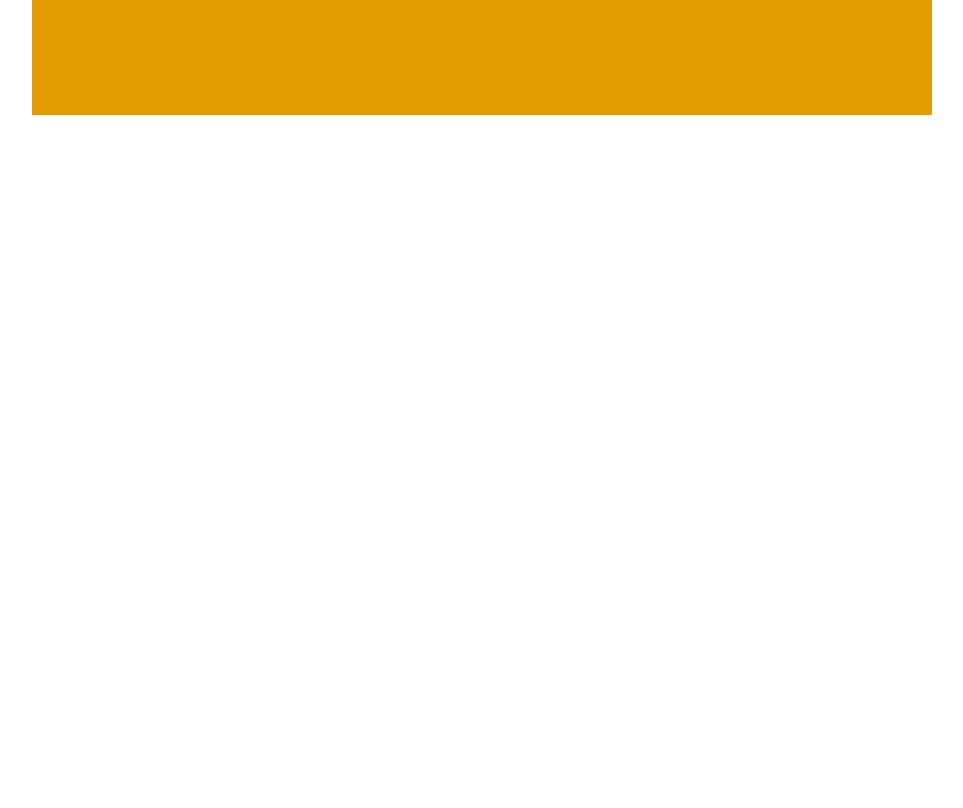
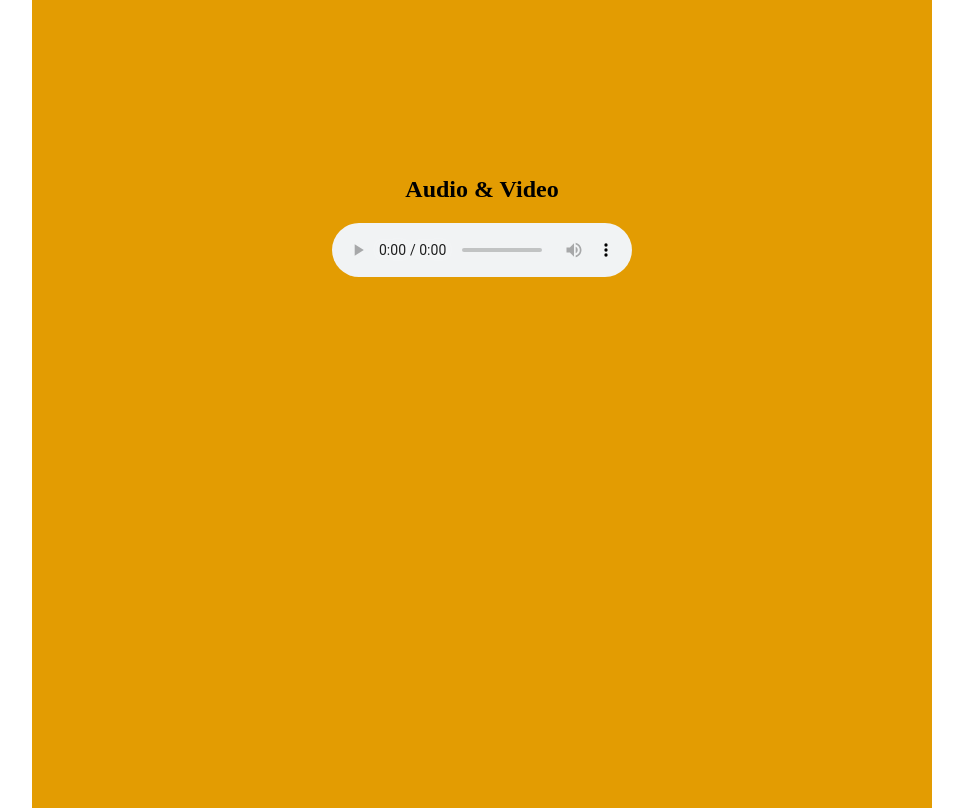
Before and after one commit to ibrahimraj2/sample-web, a plain HTML site: page index.html in a window 1280 px wide. Shown: the part 712-1520 px from the top of the page, without its empty margins (158-1121 px from the left). Before the commit the page ends 935 px from the top, so only its background shows below. Drawn offline with Linux system fonts and the light colour scheme.

Commit message:
audio added

```diff
--- a/index.html
+++ b/index.html
@@ -27,6 +27,13 @@
 </div>
 
 
+<div class="ad">
+
+<h2>Audio & Video</h2>
+<audio controls src="audio and video/=teneger happy.wav"></audio>
+
+</div>
+
 
 
 
--- a/style.css
+++ b/style.css
@@ -14,7 +14,7 @@ div{
       background: hsl(41, 98%, 45%);
       /* display: inline-block; */
       margin: 0px auto;
-      text-align: center;
+      text-align: center;padding: 20px 0px;
 }
 
 h1{
@@ -23,3 +23,7 @@ h1{
       border: 5px solid tomato;
       background: grey;
 }
+
+.ad{
+      text-align: center;
+}
```
Also changed, not shown: 1 other file.
